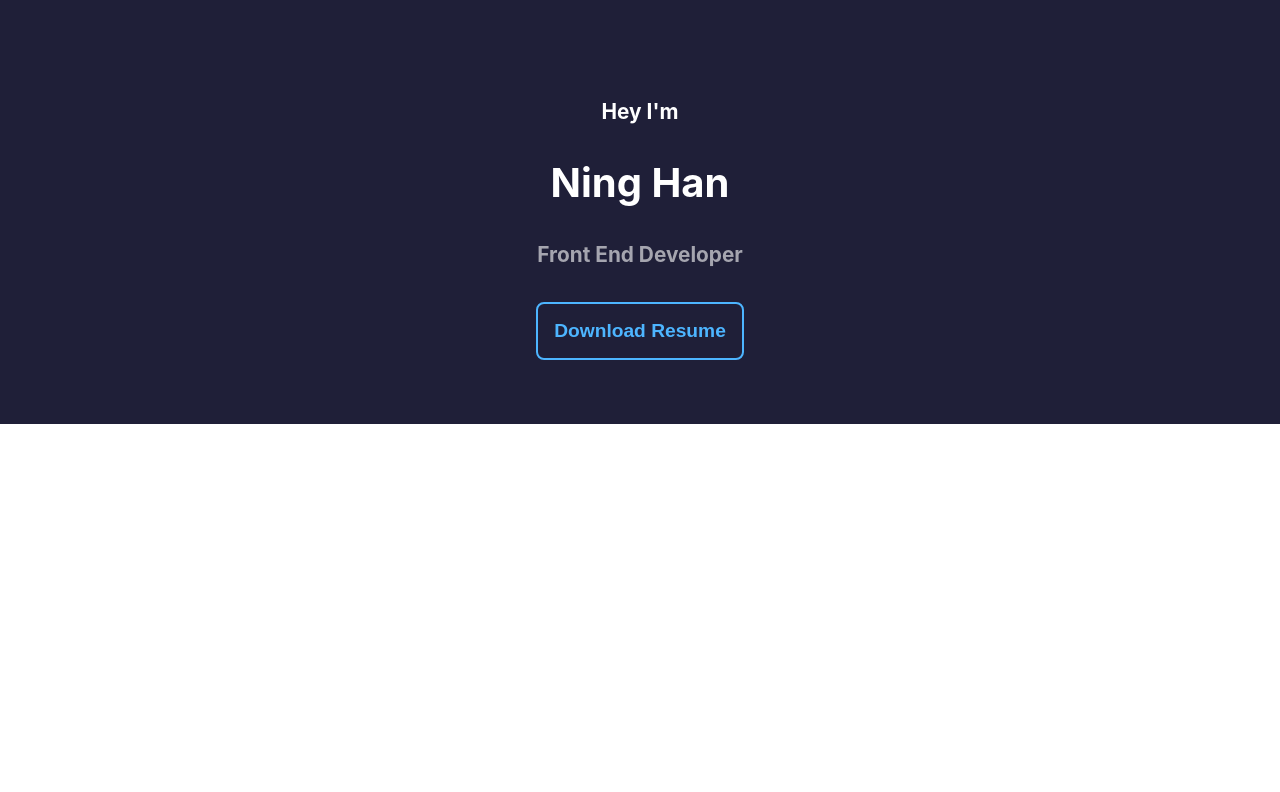
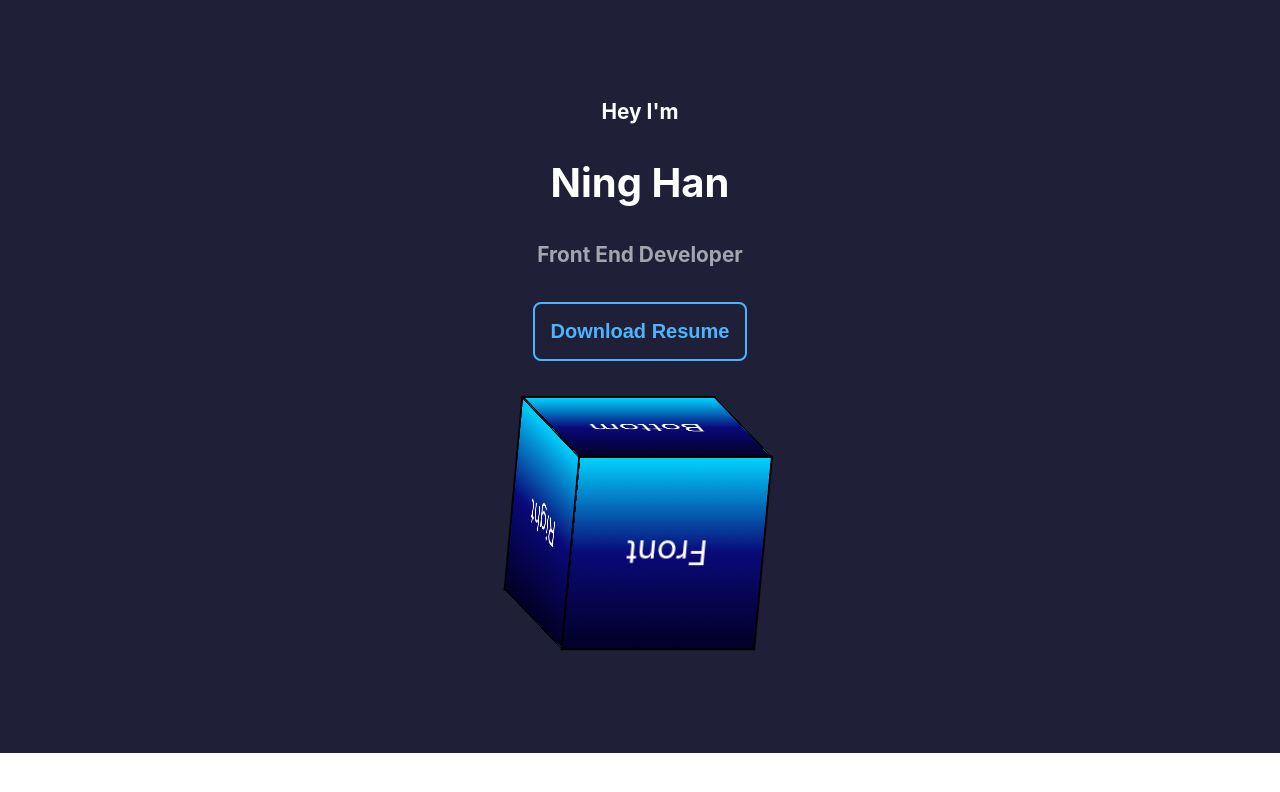
Before and after one commit to GloriaHan/MyWeb, a React (Create React App) app: page / in a window 1280 px wide. Shown: the top 792 px of the page. Built offline with nearby package versions, Linux system fonts and the light colour scheme.

Commit message:
add cube

```diff
--- /dev/null
+++ b/src/pages/HomePage/RollingCube/RollingCube.style.ts
@@ -0,0 +1,75 @@
+import styled, { css } from "styled-components";
+import * as palette from "variables.style";
+
+const handleTransform = (degree = 0, direction = "Y") => {
+  return `transform: rotate${direction.toUpperCase()}(${degree}deg) translateZ(100px)`;
+};
+
+const Face = css`
+  position: absolute;
+  width: 200px;
+  height: 200px;
+  border: 2px solid #000;
+  display: flex;
+  align-items: center;
+  justify-content: center;
+  font-size: 35px;
+  color: #fff;
+  user-select: none;
+  background: linear-gradient(#020024, #090979, #00d4ff);
+`;
+
+export const Cube = styled.div`
+  position: relative;
+  width: 200px;
+  height: 200px;
+  transform-style: preserve-3d;
+  transform: translateZ(-100px);
+  animation: rotate 10s linear infinite;
+
+  @keyframes rotate {
+    from {
+      transform: translateZ(-100px);
+    }
+
+    to {
+      transform: translateZ(-100px) rotateY(360deg) rotateX(360deg);
+    }
+  }
+`;
+
+export const Front = styled.div`
+  ${Face};
+
+  ${handleTransform(0, "Y")};
+`;
+
+export const Back = styled.div`
+  ${Face};
+
+  ${handleTransform(180, "Y")};
+`;
+
+export const Right = styled.div`
+  ${Face};
+
+  ${handleTransform(90, "Y")};
+`;
+
+export const Left = styled.div`
+  ${Face};
+
+  ${handleTransform(-90, "Y")};
+`;
+
+export const Top = styled.div`
+  ${Face};
+
+  ${handleTransform(90, "X")};
+`;
+
+export const Bottom = styled.div`
+  ${Face};
+
+  ${handleTransform(-90, "X")};
+`;
--- /dev/null
+++ b/src/pages/HomePage/RollingCube/RollingCube.tsx
@@ -0,0 +1,25 @@
+import React from "react";
+import {
+  Cube,
+  Front,
+  Back,
+  Right,
+  Left,
+  Top,
+  Bottom,
+} from "./RollingCube.style";
+
+const RollingCube = (): JSX.Element => {
+  return (
+    <Cube>
+      <Front>Front</Front>
+      <Back>Back</Back>
+      <Right>Right</Right>
+      <Left>Left</Left>
+      <Top>Top</Top>
+      <Bottom>Bottom</Bottom>
+    </Cube>
+  );
+};
+
+export default RollingCube;
--- a/src/pages/HomePage/homepage.style.ts
+++ b/src/pages/HomePage/homepage.style.ts
@@ -28,13 +28,13 @@ export const Header = styled.header`
 
   button {
     cursor: pointer;
-    font-size: 19.2px;
+    font-size: 1.25rem;
     font-weight: bold;
     color: ${palette.colour.PRIMARY};
     background-color: transparent;
     border: solid 0.125rem ${palette.colour.PRIMARY};
-    border-radius: 8px;
-    padding: 16px;
+    border-radius: 0.5rem;
+    padding: 1rem;
 
     &:hover {
       color: ${palette.colour.DARKBLUE};
@@ -42,3 +42,9 @@ export const Header = styled.header`
     }
   }
 `;
+
+export const Main = styled.main`
+  display: flex;
+  justify-content: center;
+  padding: 4rem;
+`;
--- a/src/pages/HomePage/homepage.tsx
+++ b/src/pages/HomePage/homepage.tsx
@@ -1,5 +1,6 @@
 import React from "react";
-import { Root, Header } from "./HomePage.style";
+import RollingCube from "./RollingCube/RollingCube";
+import { Root, Header, Main } from "./Homepage.style";
 
 const HomePage = (): JSX.Element => {
   return (
@@ -10,6 +11,9 @@ const HomePage = (): JSX.Element => {
         <h5 id="role">Front End Developer</h5>
         <button>Download Resume</button>
       </Header>
+      <Main>
+        <RollingCube />
+      </Main>
     </Root>
   );
 };
--- a/src/routes.tsx
+++ b/src/routes.tsx
@@ -4,7 +4,7 @@ import {
   Route,
   Navigate,
 } from "react-router-dom";
-import HomePage from "pages/HomePage/HomePage";
+import HomePage from "pages/HomePage/Homepage";
 
 function Routings() {
   return (
```
Also changed, not shown: 1 other file (tests, documents, lock files or other folders).
